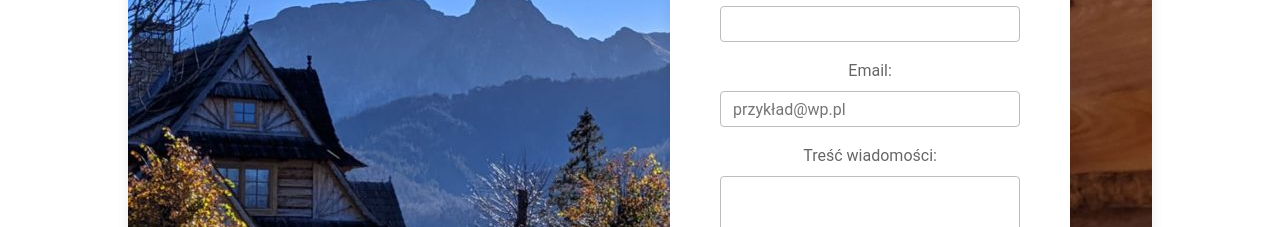
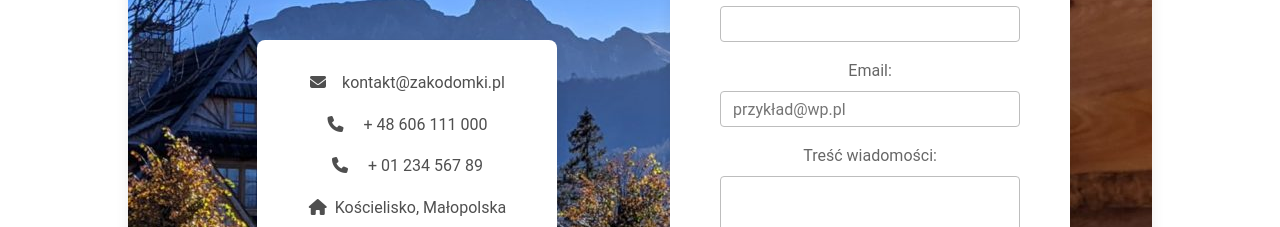
Before and after one commit to Grzesiek333/Zakodomki, a React (Vite) app: page /contact in a window 1280 px wide. Shown: the part 573-800 px from the top of the page. Built offline with nearby package versions, Linux system fonts and the light colour scheme.

Commit message:
finish_contact

```diff
--- a/src/components/form_input.jsx
+++ b/src/components/form_input.jsx
@@ -3,7 +3,7 @@ import Button from 'react-bootstrap/Button';
 import { useEffect, useState } from 'react';
 import supabase from '../services/supabase';
 
-function FormInput() {
+function FormInput(props) {
   const [message, setMessage] = useState([]);
   const [email, setEmail] = useState('');
   const [name, setName] = useState('');
@@ -54,6 +54,7 @@ function FormInput() {
   return (
     <>
     <div style={{backgroundImage: "url('/media/background/2.jpeg')", width: "100%", height:'100vh', maxWidth: '1024px', maxHeight: '576px', borderRadius: '0.5rem', boxShadow: '0 2px 15px -3px rgba(0, 0, 0, 0.07), 0 10px 20px -2px rgba(0, 0, 0, 0.04)', display: 'flex', justifyContent: 'right', alignItems: 'center'}}>
+    {props.children}
     <div style={{ width: '400px', backgroundColor: 'white', marginInline: '8%', paddingBlock: '30px', paddingInline: '50px', borderRadius: '0.5rem', boxShadow: '0 2px 15px -3px rgba(0, 0, 0, 0.07), 0 10px 20px -2px rgba(0, 0, 0, 0.04)',}}>
       {submitted ? (
         <div>
--- a/src/components/header.jsx
+++ b/src/components/header.jsx
@@ -1,7 +1,6 @@
 import React from 'react';
 import Menu from "./menu";
 import HeroImage from "./hero";
-
 
 export function Header_Home() {
 
@@ -10,6 +9,7 @@ export function Header_Home() {
       <header className='bg-image'style={{ backgroundImage: "url('/media/background/1.jpg')",  width: "100%", height:'100vh'}}>
           <Menu />
           <HeroImage />
+
       </header>
     </>
   );
--- a/src/contact.jsx
+++ b/src/contact.jsx
@@ -2,13 +2,29 @@ import React from "react";
 import Form_input from "./components/form_input";
 import Header from "./components/header";
 import Footer from "./components/footer";
+import { MDBFooter, MDBContainer, MDBRow, MDBCol, MDBIcon } from 'mdb-react-ui-kit';
 
 export default function Contact() {
   return (
     <>
       <Header />
       <h2>Kontakt</h2>
-      <Form_input />
+      <Form_input><div style={{width: '300px', backgroundColor: 'white', marginInline: '3%', paddingBlock: '30px', paddingInline: '50px', borderRadius: '0.5rem', boxShadow: '0 2px 15px -3px rgba(0, 0, 0, 0.07), 0 10px 20px -2px rgba(0, 0, 0, 0.04)'}}>
+      <p>
+        <MDBIcon icon="envelope" className="me-3" />
+        kontakt@zakodomki.pl
+      </p>
+      <p>
+        <MDBIcon icon="phone" className="me-3" /> + 48 606 111 000
+      </p>
+      <p>
+        <MDBIcon icon="phone" className="me-3" /> + 01 234 567 89
+      </p>
+      <p>
+        <MDBIcon icon="home" className="me-2" />
+        Kościelisko, Małopolska
+      </p>
+      </div></Form_input>
       <Footer />
     </>
   );
--- a/src/szalas.jsx
+++ b/src/szalas.jsx
@@ -11,11 +11,19 @@ export default function Szalas() {
       <Header />
     <section style={{maxWidth: '1240px'}}>
       <h2>Domek Szalas</h2>
-      <div style={{maxWidth: '1240px', textAlign: 'left'}}>Tradycyjny góralski domek 8 osobowy. Domek jest dwupiętrowy. Na dole znajduje się: łazienka z prysznicem, aneks kuchenny, salon z TV, dwa pokoje dwuosobowe. Na górze natomiast jest otwarta przestrzeń z 3 łóżkami jedno z nich to małżeńskie oraz łazienka z prysznicem.
+      <div style={{maxWidth: '1240px', textAlign: 'left'}}>Tradycyjny góralski domek 8 osobowy. Domek jest dwupiętrowy. Na dole znajduje się:<br/>
+      <ul>
+      <li>łazienka z prysznicem, aneks kuchenny,</li>
+      <li>salon z TV,</li>
+      <li>dwa pokoje dwuosobowe.</li>
+      </ul>
+      <br/>
+      Na górze natomiast jest otwarta przestrzeń z 3 łóżkami jedno z nich to małżeńskie oraz łazienka z prysznicem.
       Dogodna lokalizacja pozwala na szybkie dotarcie (pieszo lub busem) do wlotu dolin TPN.
       Dodatkowo jest miejsce na ognisko i duży (nieogrodzony) ogród do dyspozycji gości.
       Bezpłatne dwa miejsca postojowe. Plac zabaw dla dzieci.</div>
     </section>
+    <h3 style= {{marginTop: '20px'}}>Zdjęcia:</h3>
     <Gallery />
       {/* <InlineDemo />       */}
       <Footer />
```
Also changed, not shown: src/App.scss (line endings or trailing spaces).
